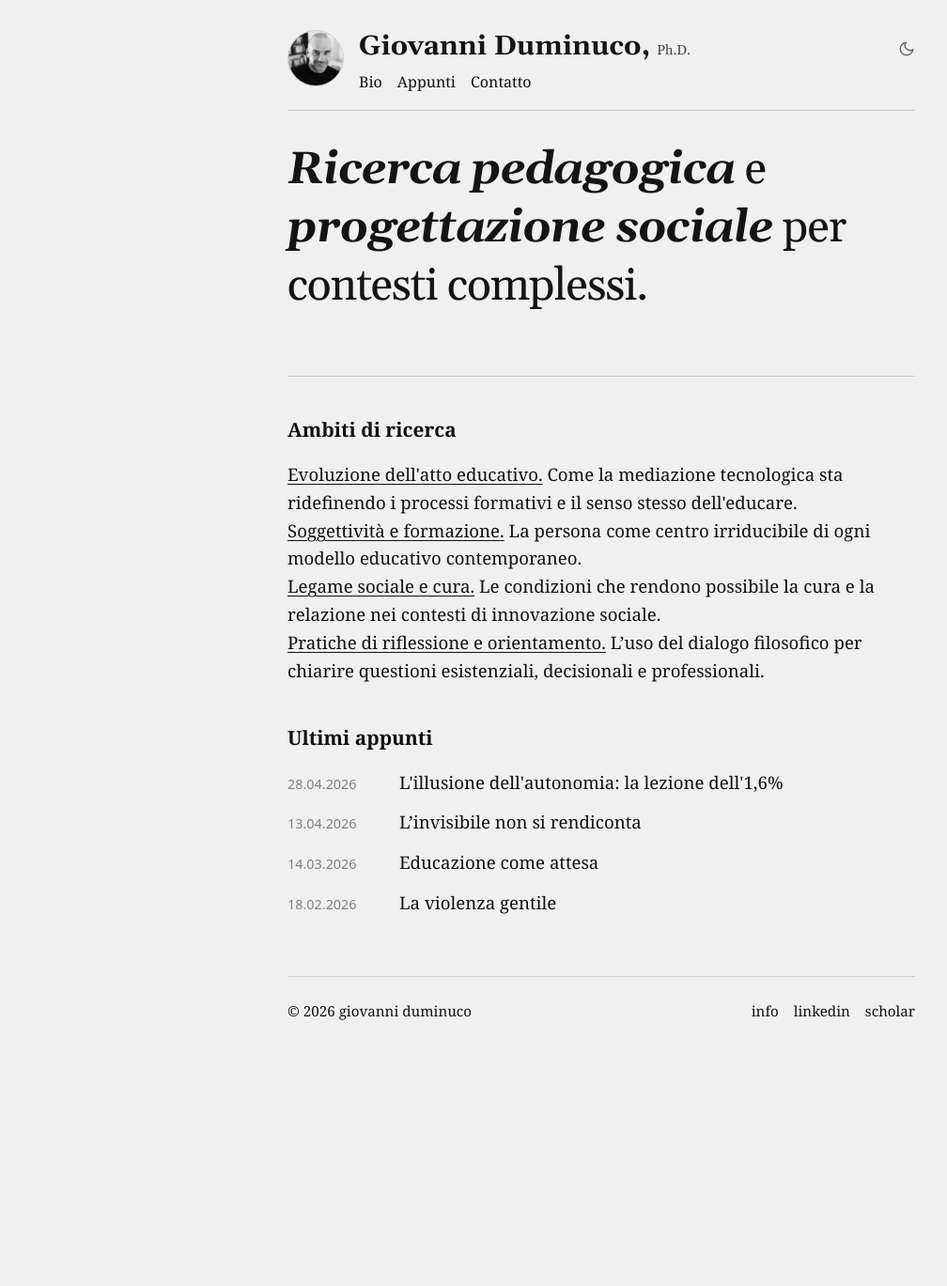
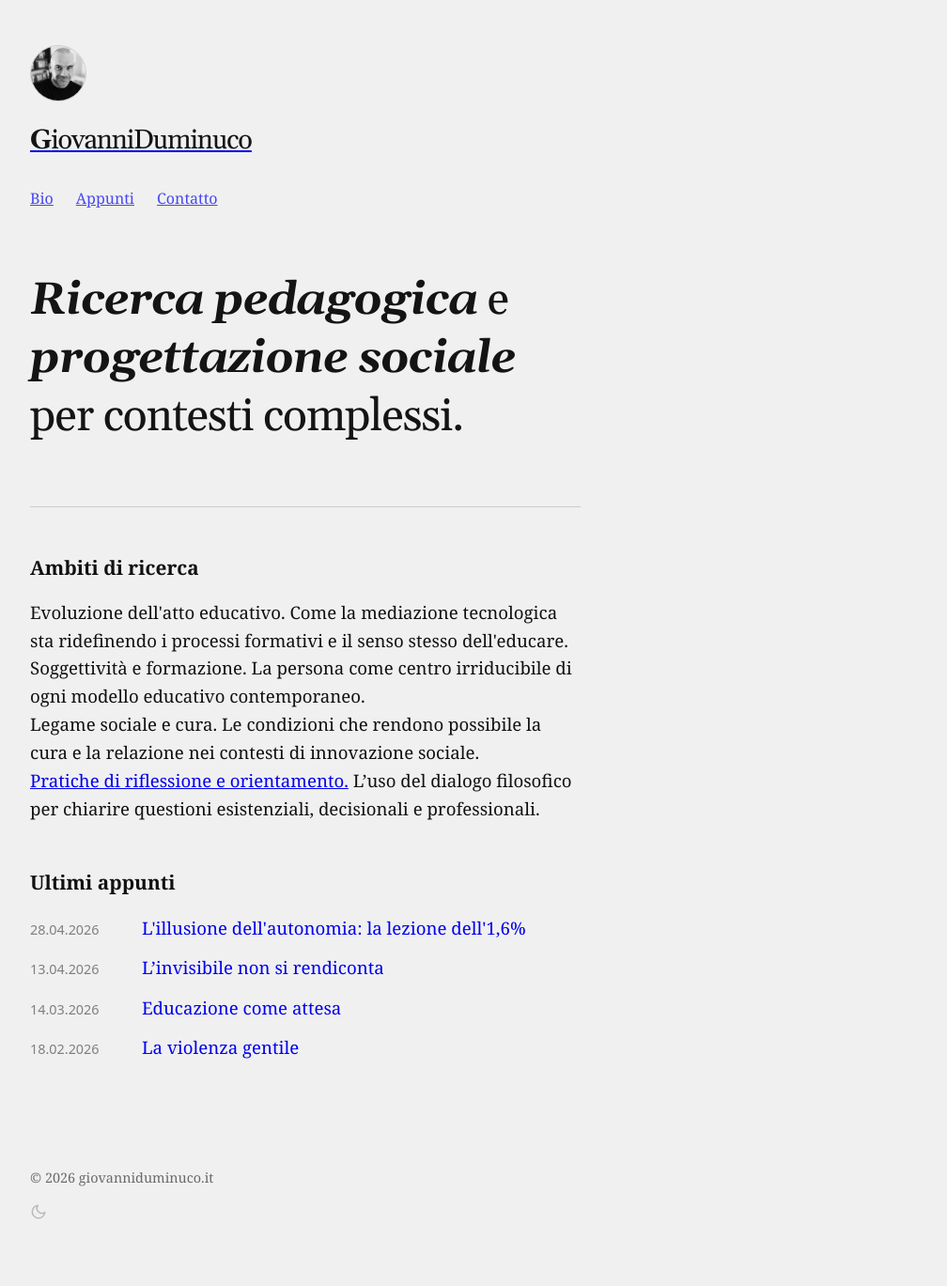
Before and after one commit to dumgio/dumgio.github.io, a Jekyll site: the page built from index.html, in a window 1280 px wide. Shown: the whole page at 94% size, without its empty margins (0-1008 px from the left). Built offline with Jekyll 4.4.1, drawn with Linux system fonts in a browser that asks for light colours; some web fonts are replaced; before the commit the page ends 1129 px from its top, so only the background shows below that.

Commit message:
Update default.html

```diff
--- a/_layouts/default.html
+++ b/_layouts/default.html
@@ -36,8 +36,8 @@
             --text-color: #111;
             --title-color: rgb(20, 20, 20);
             --border-light: #96909061;
-            --spacing: 1rem;
-            --max-width: 700px;
+            --spacing: 2rem; /* Aumentato per dare respiro a sinistra */
+            --max-width: 650px; /* Ridotto leggermente per coerenza con Gorman */
         }
 
         [data-theme="dark"] {
@@ -52,70 +52,69 @@
         html, body { background-color: var(--bg-color); color: var(--text-color); }
 
         body {
+            /* MODIFICA CHIAVE: Rimosso margin: 0 auto; */
             max-width: var(--max-width);
-            margin: 0 auto;
+            margin: 0;
             padding: var(--spacing);
             font-family: 'Bespoke Serif', Georgia, serif !important;
             font-size: 1.165rem;
             line-height: 1.6;
             -webkit-font-smoothing: antialiased;
+            text-align: left;
         }
+
+        /* Struttura a stack (Gorman style) */
+        .stack > * + * { margin-top: 1.5rem; }
 
         /* Header */
         header {
-            border-bottom: 1px solid var(--border-light);
             padding: 1rem 0;
             display: flex;
+            flex-direction: column;
             align-items: flex-start;
+            gap: 1.5rem;
         }
 
         .profile-photo {
             width: 60px; height: 60px;
             border-radius: 50%;
             object-fit: cover;
-            margin-right: var(--spacing);
             border: 1px solid var(--border-light);
         }
 
-        .header-content {
-            flex-grow: 1;
-            display: flex;
-            flex-direction: column;
-        }
-
-        .title-row {
-            display: flex;
-            justify-content: space-between;
-            align-items: center;
-            width: 100%;
-        }
-
-        /* Modifica specifica Titolo H1 secondo le nuove specifiche */
         .title h1 {
             font-family: 'Gelasio', serif !important;
-            font-style: normal;
+            font-size: 29px;
             font-weight: 700;
-            font-size: 29px;
             line-height: 35px;
             color: var(--title-color);
             margin: 0;
-            white-space: nowrap;
-            /* Ho rimosso letter-spacing negativo per fedeltà alla tua specifica,
-               ma se vuoi riavvicinarli aggiungi: letter-spacing: -0.04em; */
+            letter-spacing: -0.04em;
         }
 
-        .phd-text { font-size: 0.9rem; font-weight: 400; opacity: 0.8; }
+        .title span { font-weight: 400; } /* Effetto Gorman: J span{ason} */
 
-        /* Logica Link Globale */
-        a {
-            color: var(--text-color);
-            text-decoration: none;
+        nav { display: flex; gap: 1.5rem; margin-top: 0.5rem; }
+        nav a { font-size: 1rem; opacity: 0.7; }
+        nav a:hover { opacity: 1; text-decoration: underline; }
+
+        /* Contenuto */
+        main { margin: 3rem 0; }
+
+        h2 {
+            font-size: 1.3rem;
+            margin: 3rem 0 1rem;
+            font-weight: 700;
         }
 
-        a:hover {
-            text-decoration: underline;
-            text-decoration-thickness: 0.1ex;
-            text-underline-offset: 0.3ex;
+        hr { border: none; border-top: 1px solid var(--border-light); margin: 3rem 0; }
+
+        /* Footer */
+        footer {
+            margin-top: 5rem;
+            padding: 2rem 0;
+            font-size: 0.9rem;
+            opacity: 0.6;
         }
 
         #theme-toggle {
@@ -124,104 +123,64 @@
             color: var(--text-color);
             cursor: pointer;
             padding: 0;
-            display: flex;
-            opacity: 0.6;
-            transition: opacity 0.2s;
-        }
-        #theme-toggle:hover { opacity: 1; }
-
-        #sun-icon, #moon-icon { display: none; width: 18px; height: 18px; }
-        [data-theme="dark"] #sun-icon { display: block; }
-        html:not([data-theme="dark"]) #moon-icon { display: block; }
-
-        nav { display: flex; gap: var(--spacing); margin-top: 0.2rem; }
-        nav a { font-size: 1rem; }
-
-        /* Spaziature Main */
-        main { margin: 2rem 0 3rem 0; }
-        main p { margin-bottom: 1.5rem; }
-
-        h2 { font-size: 1.3rem; margin: 2.5rem 0 1rem; font-weight: 600; }
-
-        .ambito-titolo {
-            font-weight: 400;
-            text-decoration: underline;
-            text-decoration-thickness: 0.1ex;
-            text-underline-offset: 0.3ex;
-            display: inline;
+            margin-top: 1rem;
+            opacity: 0.4;
         }
 
-        hr { border: none; border-top: 1px solid var(--border-light); margin: 2rem 0; }
-
-        footer {
-            margin-top: 4rem;
-            padding: 1.5rem 0;
-            border-top: 1px solid var(--border-light);
-            font-size: 0.95rem;
-            text-transform: lowercase;
-        }
-
-        .footer-container {
-            display: flex;
-            justify-content: space-between;
-            align-items: center;
-        }
-
-        .footer-nav { display: flex; gap: var(--spacing); }
+        #sun-icon, #moon-icon { width: 18px; height: 18px; }
 
         @media screen and (max-width: 620px) {
-            body { font-size: 1.125rem !important; }
-            .profile-photo { width: 50px; height: 50px; }
-            /* Mobile adjustment per non far uscire il titolo */
-            .title h1 { font-size: 24px; line-height: 28px; }
-            .footer-container { flex-direction: column; gap: 1rem; align-items: flex-start; }
+            body { padding: 1.5rem; }
+            .title h1 { font-size: 26px; }
         }
     </style>
 </head>
-<body class="home">
+<body>
 
     <header>
         <img src="/profile.jpg" alt="Giovanni Duminuco" class="profile-photo">
-        <div class="header-content">
-            <div class="title-row">
-                <a class="title" href="/">
-                    <h1>Giovanni Duminuco, <span class="phd-text">Ph.D.</span></h1>
+        <div class="title">
+            <a href="/">
+                <h1>G<span>iovanniDuminuco</span></h1>
             </a>
-                <button id="theme-toggle" aria-label="Cambia tema">
-                    <svg id="sun-icon" xmlns="http://www.w3.org/2000/svg" viewBox="0 0 24 24" fill="none" stroke="currentColor" stroke-width="2" stroke-linecap="round" stroke-linejoin="round"><circle cx="12" cy="12" r="5"></circle><line x1="12" y1="1" x2="12" y2="3"></line><line x1="12" y1="21" x2="12" y2="23"></line><line x1="4.22" y1="4.22" x2="5.64" y2="5.64"></line><line x1="18.36" y1="18.36" x2="19.78" y2="19.78"></line><line x1="1" y1="12" x2="3" y2="12"></line><line x1="21" y1="12" x2="23" y2="12"></line><line x1="4.22" y1="19.78" x2="5.64" y2="18.36"></line><line x1="18.36" y1="5.64" x2="19.78" y2="4.22"></line></svg>
-                    <svg id="moon-icon" xmlns="http://www.w3.org/2000/svg" viewBox="0 0 24 24" fill="none" stroke="currentColor" stroke-width="2" stroke-linecap="round" stroke-linejoin="round"><path d="M21 12.79A9 9 0 1 1 11.21 3 7 7 0 0 0 21 12.79z"></path></svg>
-                </button>
         </div>
         <nav>
             <a href="/bio">Bio</a>
             <a href="/blog">Appunti</a>
             <a href="mailto:giovanni.duminuco@gmail.com">Contatto</a>
         </nav>
-        </div>
     </header>
 
-    <main>
+    <main class="stack">
         {{ content }}
     </main>
 
     <footer>
-        <div class="footer-container">
-            <span>&copy; {{ "now" | date: "%Y" }} Giovanni Duminuco</span>
-            <div class="footer-nav">
-                <a href="/info">Info</a>
-                <a href="https://www.linkedin.com/in/dumgio/" target="_blank">LinkedIn</a>
-                <a href="https://scholar.google.com/citations?user=lpBSylMAAAAJ&hl=it" target="_blank">Scholar</a>
-            </div>
-        </div>
+        <p>&copy; {{ "now" | date: "%Y" }} giovanniduminuco.it</p>
+
+        <button id="theme-toggle" aria-label="Cambia tema">
+            <svg id="sun-icon" style="display:none" xmlns="http://www.w3.org/2000/svg" viewBox="0 0 24 24" fill="none" stroke="currentColor" stroke-width="2" stroke-linecap="round" stroke-linejoin="round"><circle cx="12" cy="12" r="5"></circle><line x1="12" y1="1" x2="12" y2="3"></line><line x1="12" y1="21" x2="12" y2="23"></line><line x1="4.22" y1="4.22" x2="5.64" y2="5.64"></line><line x1="18.36" y1="18.36" x2="19.78" y2="19.78"></line><line x1="1" y1="12" x2="3" y2="12"></line><line x1="21" y1="12" x2="23" y2="12"></line><line x1="4.22" y1="19.78" x2="5.64" y2="18.36"></line><line x1="18.36" y1="5.64" x2="19.78" y2="4.22"></line></svg>
+            <svg id="moon-icon" style="display:none" xmlns="http://www.w3.org/2000/svg" viewBox="0 0 24 24" fill="none" stroke="currentColor" stroke-width="2" stroke-linecap="round" stroke-linejoin="round"><path d="M21 12.79A9 9 0 1 1 11.21 3 7 7 0 0 0 21 12.79z"></path></svg>
+        </button>
     </footer>
 
     <script>
         const toggleBtn = document.getElementById('theme-toggle');
+        const sun = document.getElementById('sun-icon');
+        const moon = document.getElementById('moon-icon');
+
+        function updateIcons() {
+            const isDark = document.documentElement.getAttribute('data-theme') === 'dark';
+            sun.style.display = isDark ? 'block' : 'none';
+            moon.style.display = isDark ? 'none' : 'block';
+        }
+
+        updateIcons();
         toggleBtn.addEventListener('click', () => {
-            let currentTheme = document.documentElement.getAttribute('data-theme');
-            let nextTheme = currentTheme === 'dark' ? 'light' : 'dark';
-            document.documentElement.setAttribute('data-theme', nextTheme);
-            localStorage.setItem('theme', nextTheme);
+            let theme = document.documentElement.getAttribute('data-theme') === 'dark' ? 'light' : 'dark';
+            document.documentElement.setAttribute('data-theme', theme);
+            localStorage.setItem('theme', theme);
+            updateIcons();
         });
     </script>
 </body>
```
Lines whose indentation alone changed are shown as unchanged.
